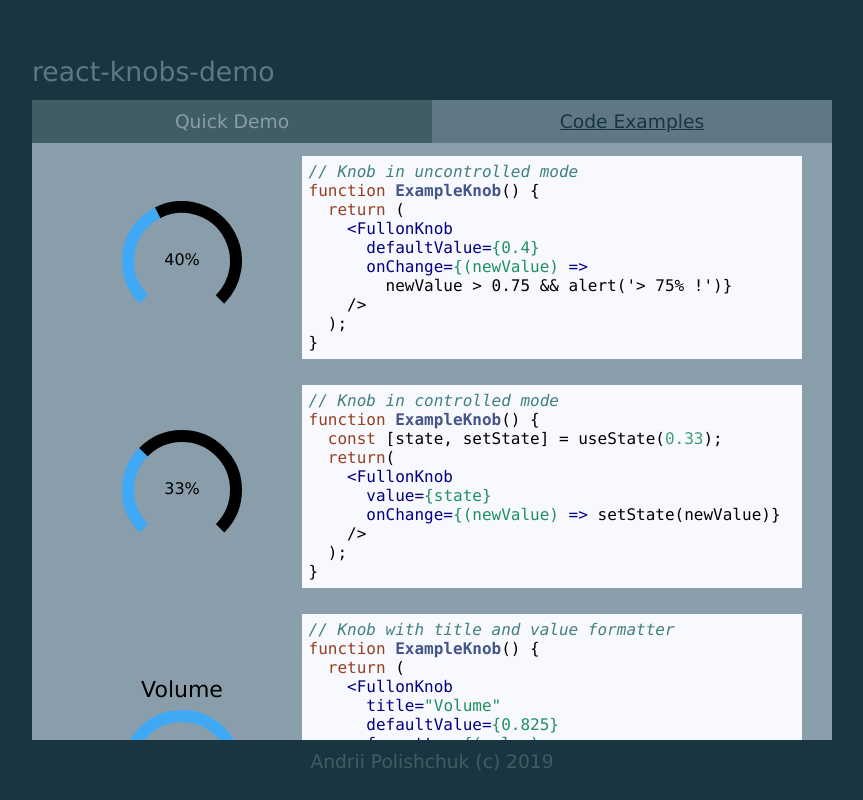
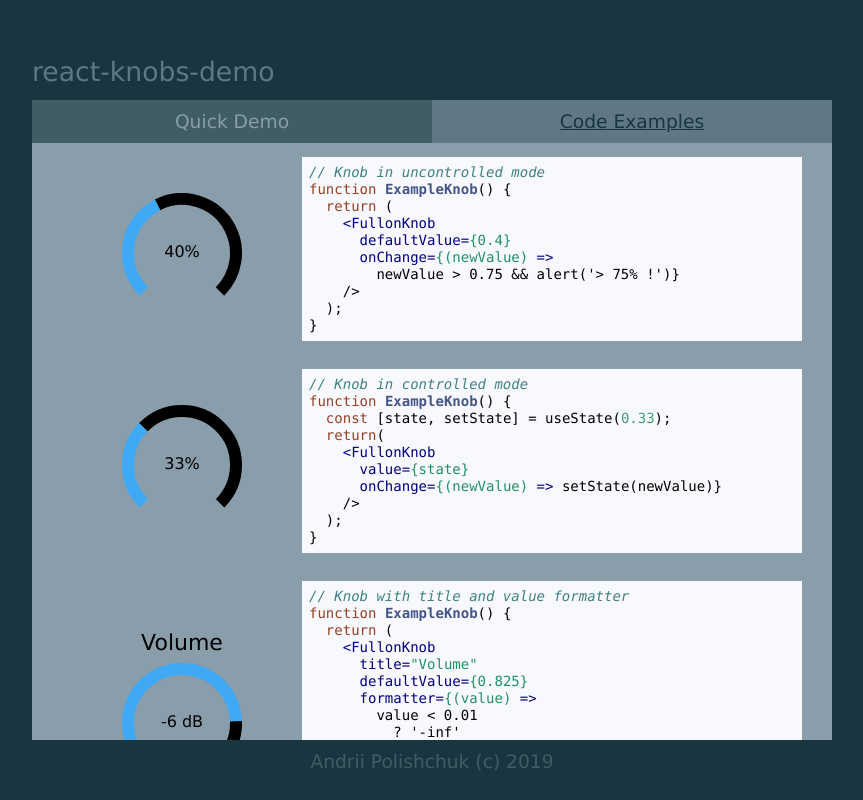
Before and after one commit to turtlegun/react-knobs, a React (Create React App) app: page / in a window 1280 px wide. Both pictures are taken after a click on the element "Code Examples". Shown: the whole page, without its empty margins (208-1071 px from the left). Built offline with nearby package versions, Linux system fonts and the light colour scheme.

Commit message:
An ultimate example

```diff
--- a/src/App.jsx
+++ b/src/App.jsx
@@ -151,12 +151,12 @@ export default function () {
           ))}
         </KnobsContainer>
         <ExamplesContainer visible={activeTab === 'code-examples'}>
-          {examples.map(({ code, Component }, index) => (
+          {examples.map(({ code, codeFontSize, Component }, index) => (
             <React.Fragment key={index}>
               <Centered>
                 <Component />
               </Centered>
-              <div>
+              <div style={{ fontSize: codeFontSize || 14 }}>
                 <SyntaxHighlighter language="javascript" style={docco}>
                   {code}
                 </SyntaxHighlighter>
--- a/src/examples.jsx
+++ b/src/examples.jsx
@@ -1,6 +1,7 @@
 /* eslint no-useless-concat: "off" */
 
-import React, { useState } from 'react';
+import React, { useState, useContext } from 'react';
+import ThemeContext from './components/ThemeContext';
 import FullonKnob from './components/FullonKnob';
 import MidlaneKnob from './components/MidlaneKnob';
 import ConcentricKnob from './components/ConcentricKnob';
@@ -110,4 +111,119 @@ export default [
       );
     }
   },
+  {
+    code:
+      '// An ultimate example' + '\n' +
+      'function ExampleKnob() {' + '\n' +
+      '  const theme = useContext(ThemeContext);' + '\n' +
+      '  const [knobStrokeWidth, setKnobStrokeWidth] = useState(0.5);' + '\n' +
+      '  const [valueStrokeWidth, setValueStrokeWidth] = useState(0.5);' + '\n' +
+      '  const [red, setRed] = useState(0.5);' + '\n' +
+      '  const [green, setGreen] = useState(0.5);' + '\n' +
+      '  const [blue, setBlue] = useState(0.5);' + '\n' +
+      '  const themeWithValueStrokeColor = ([r, g, b], theme) => ({' + '\n' +
+      '    ...theme,' + '\n' +
+      '    valueStrokeColor: `rgb(${r * 255}, ${g * 255}, ${b * 255})`,' + '\n' +
+      '  });' + '\n' +
+      '  const customizedTheme = themeWithValueStrokeColor([red, green, blue], {' + '\n' +
+      '    ...theme,' + '\n' +
+      '    knobStrokeWidth: 6 + 12 * knobStrokeWidth,' + '\n' +
+      '    valueStrokeWidth: 3 + 6 * valueStrokeWidth,' + '\n' +
+      '  });' + '\n' +
+      '  const containerStyle = {' + '\n' +
+      '    display: \'grid\',' + '\n' +
+      '    gridTemplateAreas:' + '\n' +
+      '      \'". k   k   k   k   k   k   ."\' + \'\\n\' +' + '\n' +
+      '      \'". ksw ksw ksw vsw vsw vsw ."\' + \'\\n\' +' + '\n' +
+      '      \'". r   r   g   g   b   b   ."\' + \'\\n\',' + '\n' +
+      '    gridGap: 8' + '\n' +
+      '  };' + '\n' +
+      '  return (' + '\n' +
+      '    <div style={containerStyle}>' + '\n' +
+      '      <div style={{ gridArea: \'k\' }}>' + '\n' +
+      '        <ThemeContext.Provider value={customizedTheme}>' + '\n' +
+      '          <MidlaneKnob defaultValue={0.5} />' + '\n' +
+      '        </ThemeContext.Provider>' + '\n' +
+      '      </div>' + '\n' +
+      '      <div style={{ gridArea: \'ksw\' }}>' + '\n' +
+      '        <BlindfoldKnob title="Knob Stroke" scale={0.5} value={knobStrokeWidth} onChange={setKnobStrokeWidth} />' + '\n' +
+      '      </div>' + '\n' +
+      '      <div style={{ gridArea: \'vsw\' }}>' + '\n' +
+      '        <BlindfoldKnob title="Value Stroke" scale={0.5} value={valueStrokeWidth} onChange={setValueStrokeWidth} />' + '\n' +
+      '      </div>' + '\n' +
+      '      <div style={{ gridArea: \'r\' }}>' + '\n' +
+      '        <ThemeContext.Provider value={themeWithValueStrokeColor([0.5 + 0.5 * red, 0, 0], theme)}>' + '\n' +
+      '          <FullonKnob title="R" scale={0.33} value={red} onChange={setRed} />' + '\n' +
+      '        </ThemeContext.Provider>' + '\n' +
+      '      </div>' + '\n' +
+      '      <div style={{ gridArea: \'g\' }}>' + '\n' +
+      '        <ThemeContext.Provider value={themeWithValueStrokeColor([0, 0.5 + 0.5 * green, 0], theme)}>' + '\n' +
+      '          <FullonKnob title="G" scale={0.33} value={green} onChange={setGreen} />' + '\n' +
+      '        </ThemeContext.Provider>' + '\n' +
+      '      </div>' + '\n' +
+      '      <div style={{ gridArea: \'b\' }}>' + '\n' +
+      '        <ThemeContext.Provider value={themeWithValueStrokeColor([0, 0, 0.5 + 0.5 * blue], theme)}>' + '\n' +
+      '          <FullonKnob title="B" scale={0.33} value={blue} onChange={setBlue} />' + '\n' +
+      '        </ThemeContext.Provider>' + '\n' +
+      '      </div>' + '\n' +
+      '    </div>' + '\n' +
+      '  );' + '\n' +
+      '}',
+    codeFontSize: 12,
+    Component: () => {
+      const theme = useContext(ThemeContext);
+      const [knobStrokeWidth, setKnobStrokeWidth] = useState(0.5);
+      const [valueStrokeWidth, setValueStrokeWidth] = useState(0.5);
+      const [red, setRed] = useState(0.5);
+      const [green, setGreen] = useState(0.5);
+      const [blue, setBlue] = useState(0.5);
+      const themeWithValueStrokeColor = ([r, g, b], theme) => ({
+        ...theme,
+        valueStrokeColor: `rgb(${r * 255}, ${g * 255}, ${b * 255})`,
+      });
+      const customizedTheme = themeWithValueStrokeColor([red, green, blue], {
+        ...theme,
+        knobStrokeWidth: 6 + 12 * knobStrokeWidth,
+        valueStrokeWidth: 3 + 6 * valueStrokeWidth,
+      });
+      const containerStyle = {
+        display: 'grid',
+        gridTemplateAreas:
+          '". k   k   k   k   k   k   ."' + '\n' +
+          '". ksw ksw ksw vsw vsw vsw ."' + '\n' +
+          '". r   r   g   g   b   b   ."' + '\n',
+        gridGap: 8
+      };
+      return (
+        <div style={containerStyle}>
+          <div style={{ gridArea: 'k' }}>
+            <ThemeContext.Provider value={customizedTheme}>
+              <MidlaneKnob defaultValue={0.5} />
+            </ThemeContext.Provider>
+          </div>
+          <div style={{ gridArea: 'ksw' }}>
+            <BlindfoldKnob title="Knob Stroke" scale={0.5} value={knobStrokeWidth} onChange={setKnobStrokeWidth} />
+          </div>
+          <div style={{ gridArea: 'vsw' }}>
+            <BlindfoldKnob title="Value Stroke" scale={0.5} value={valueStrokeWidth} onChange={setValueStrokeWidth} />
+          </div>
+          <div style={{ gridArea: 'r' }}>
+            <ThemeContext.Provider value={themeWithValueStrokeColor([0.5 + 0.5 * red, 0, 0], theme)}>
+              <FullonKnob title="R" scale={0.33} value={red} onChange={setRed} />
+            </ThemeContext.Provider>
+          </div>
+          <div style={{ gridArea: 'g' }}>
+            <ThemeContext.Provider value={themeWithValueStrokeColor([0, 0.5 + 0.5 * green, 0], theme)}>
+              <FullonKnob title="G" scale={0.33} value={green} onChange={setGreen} />
+            </ThemeContext.Provider>
+          </div>
+          <div style={{ gridArea: 'b' }}>
+            <ThemeContext.Provider value={themeWithValueStrokeColor([0, 0, 0.5 + 0.5 * blue], theme)}>
+              <FullonKnob title="B" scale={0.33} value={blue} onChange={setBlue} />
+            </ThemeContext.Provider>
+          </div>
+        </div>
+      );
+    }
+  },
 ];
```
